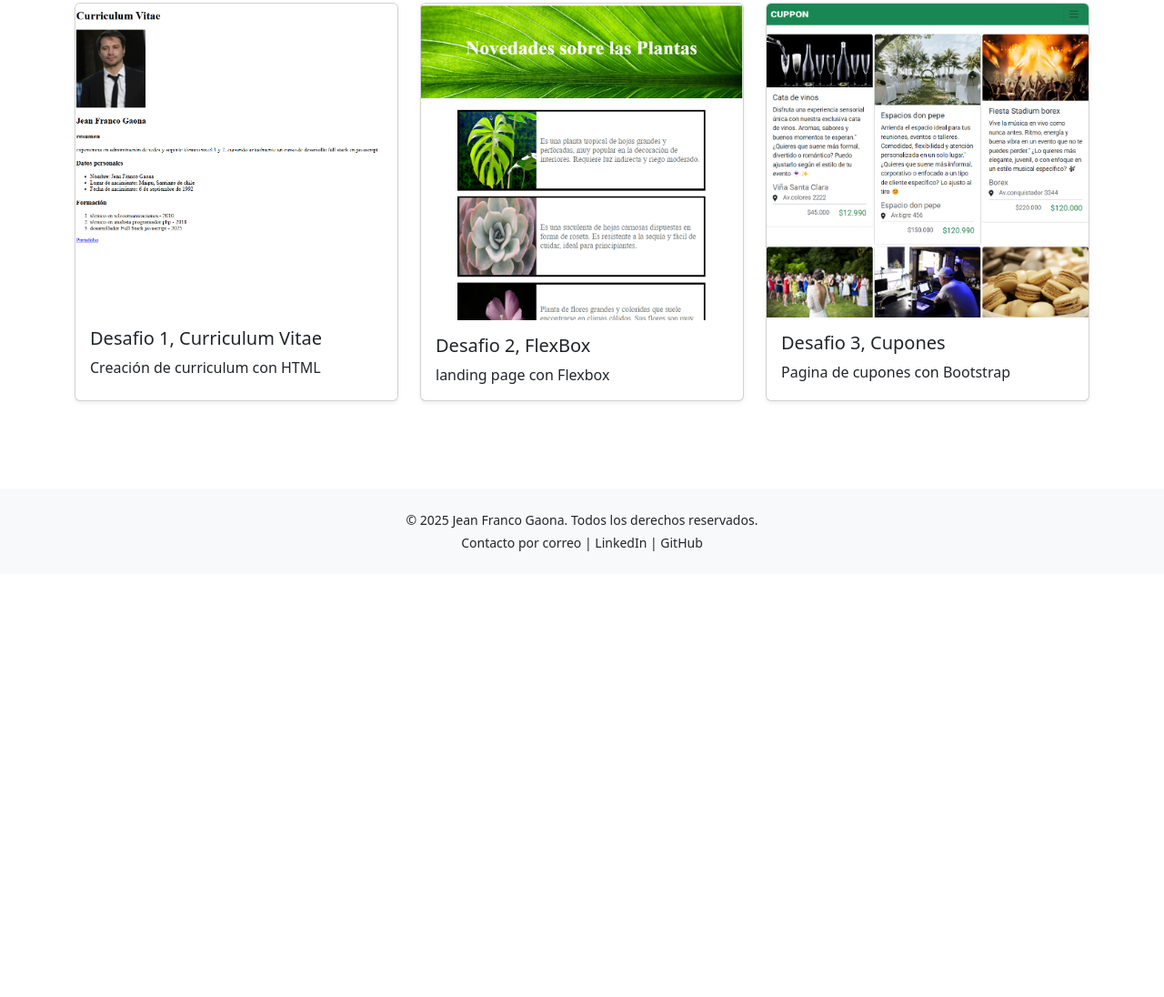
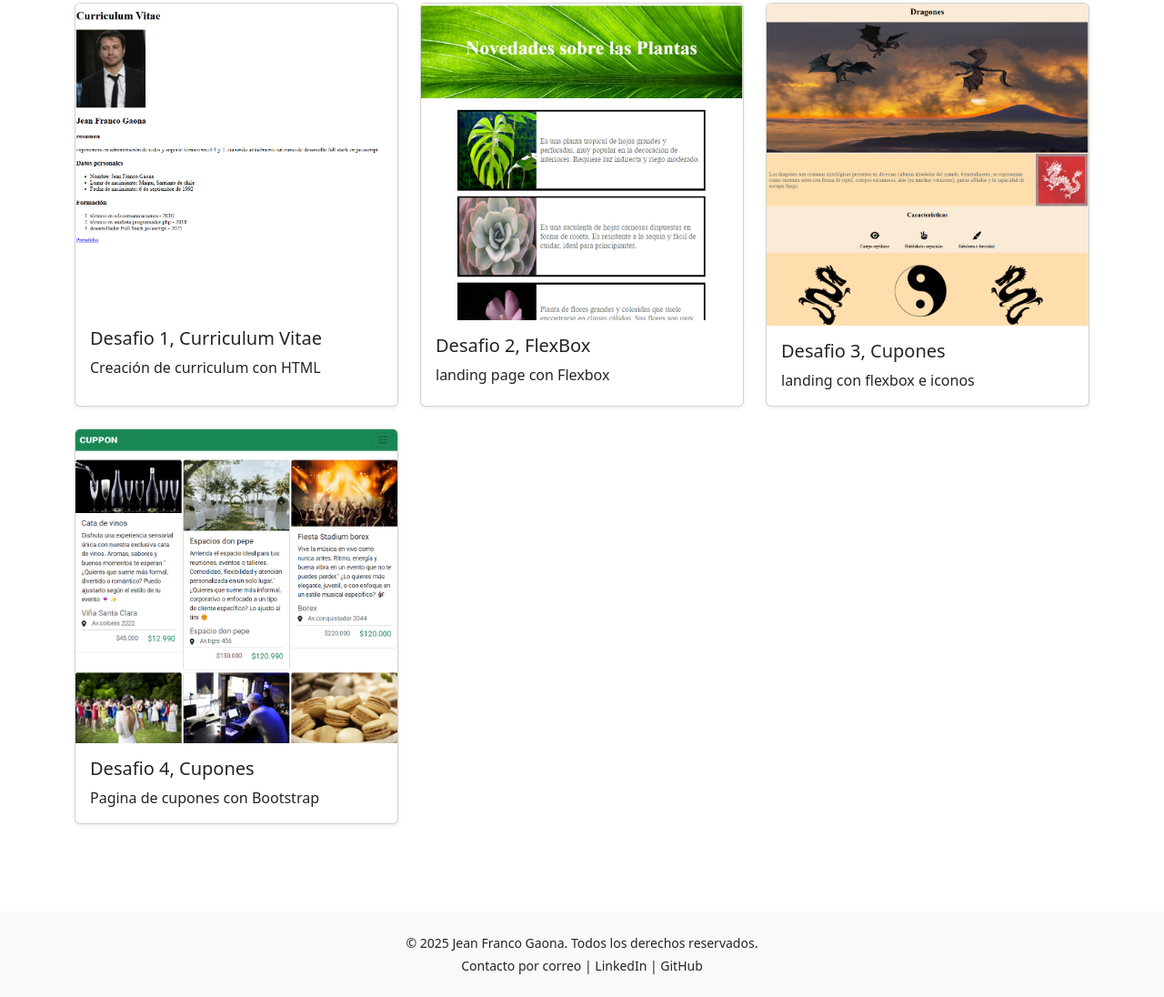
Before and after one commit to Hankimura/hankimura.github.io, a plain HTML site: page portafolio.html in a window 1280 px wide. Shown: the part 237-1333 px from the top of the page at 91% size. Before the commit the page ends 868 px from the top, so only its background shows below. Drawn offline with nearby package versions, Linux system fonts and the light colour scheme.

Commit message:
se agrega un desafio mas al portafolio

```diff
--- a/portafolio.html
+++ b/portafolio.html
@@ -69,9 +69,19 @@
       </div>
       <div class="col-md-6 col-lg-4">
         <div class="card h-100 shadow-sm">
+          <img src="assets/img/desafio_3.png" class="card-img-top" alt="ToDo App Node.js">
+          <div class="card-body d-flex flex-column">
+            <h5 class="card-title">Desafio 3, Cupones</h5>
+            <p class="card-text">landing con flexbox e iconos</p>
+            <!-- <a href="https://ejemplo.com/proyecto1" class="btn btn-primary mt-auto" target="_blank">Ver proyecto</a>-->
+          </div>
+        </div>
+      </div>
+      <div class="col-md-6 col-lg-4">
+        <div class="card h-100 shadow-sm">
           <img src="assets/img/cupon.png" class="card-img-top" alt="ToDo App Node.js">
           <div class="card-body d-flex flex-column">
-            <h5 class="card-title">Desafio 3, Cupones</h5>
+            <h5 class="card-title">Desafio 4, Cupones</h5>
             <p class="card-text">Pagina de cupones con Bootstrap</p>
             <!-- <a href="https://ejemplo.com/proyecto1" class="btn btn-primary mt-auto" target="_blank">Ver proyecto</a>-->
           </div>
```
Also changed, not shown: assets/img/desafio_3.png (added).
